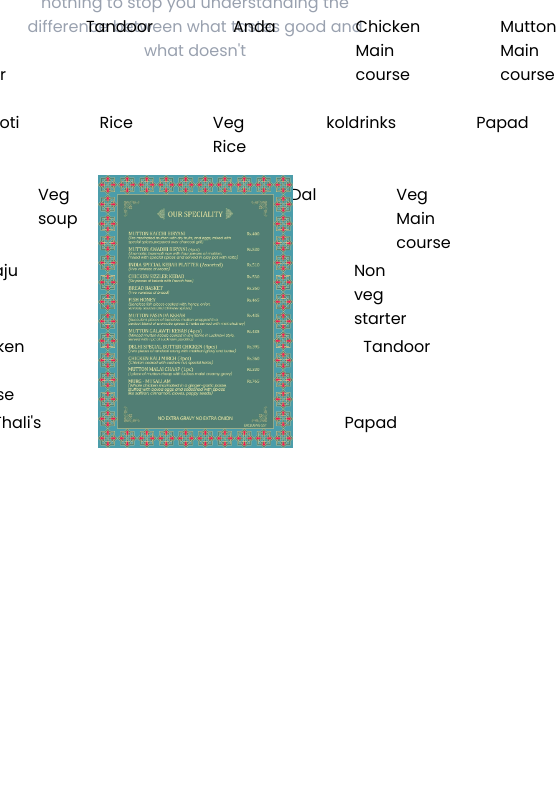
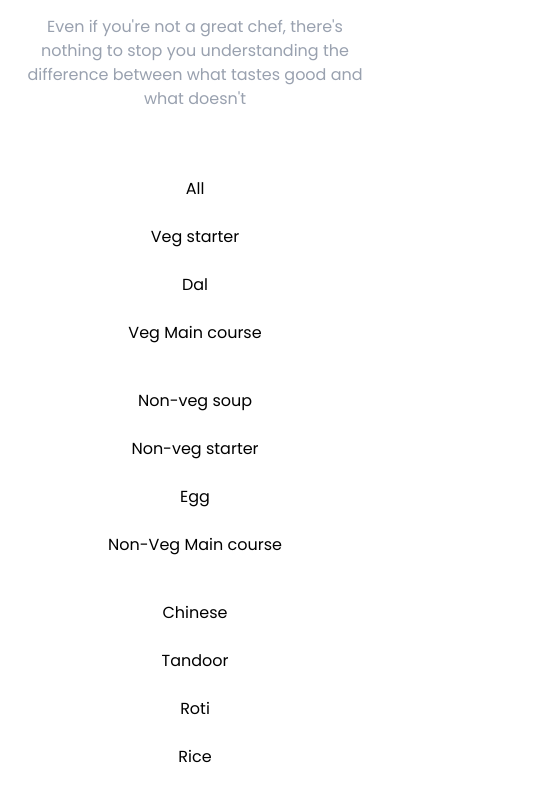
Before and after one commit to iamvivekmane/guruprasad-restaurant-website, a website: page menu.html in a window 390 px wide. Shown: the part 816-1622 px from the top of the page, 556 px wide, since content can reach past the window. Drawn offline with nearby package versions, Linux system fonts and the light colour scheme; a web font is replaced by a local one.

Commit message:
Completed responsive design for menu page

```diff
--- a/css/style.css
+++ b/css/style.css
@@ -314,3 +314,10 @@ li:hover {
     border-bottom-width: 4px;
     border-bottom: 4px solid transparent;
 }
+
+
+
+.borderbottom{
+    border-bottom: 1px;
+    border-color: black;
+}
--- a/menu.html
+++ b/menu.html
@@ -30,9 +30,8 @@
                     <ul class="flex flex-row text-white justify-between pl-2 h-full poppinsbold">
                         <li class="cursor-pointer pt-8"><a href="index.html">Home</a></li>
                         <li class="cursor-pointer pt-8"><a href="about.html">About</a></li>
-                        <li class="cursor-pointer pt-8">Menu</li>
-                        <li class="cursor-pointer pt-8">Gallery</li>
-                        <li class="cursor-pointer pt-8">Contact</li>
+                        <li class="cursor-pointer pt-8"><a href="menu.html">Menu</a></li>
+                        <li class="cursor-pointer pt-8"><a href="contact.html">Contact</a></li>
                     </ul>
                 </div>
             </div>
@@ -71,10 +70,10 @@
     </div>
 
     <div
-        class="SECONDCONTAINER fourthcontainer h-60 flex flex-col justify-center items-center  px-20 pt-10 bg-white max-sm:h-60 max-sm:px-10 border-none">
+        class="SECONDCONTAINER fourthcontainer h-60 flex flex-col justify-center items-center  px-20 pt-10 bg-white max-sm:h-90 max-sm:px-10 border-none ">
         <div class="first h-50 flex flex-col justify-center items-center  gap-1 max-sm:w-full max-sm:pt-10">
             <div class="heading poppins2">Test The Best</div>
-            <div class="speciality text-4xl text-black libre2">Discover Our Menu</div>
+            <div class="speciality text-4xl text-black libre2 text-center">Discover Our Menu</div>
             <div class="image py-5"><img src="images/titleimage.png" alt=""></div>
         </div>
         <div class="description w-190 text-center text-gray-400 h-50 max-sm:w-100 max-sm:text-center max-sm:px-5">
@@ -82,84 +81,42 @@
                 tastes good and what doesn't</span>
         </div>
     </div>
-    <div class="THIRDCONTAINER special w-full h-40 px-20 flex flex-col gap-5 ">
-        <div class="max-lg:hidden firstLine flex items-center justify-center">
-            <ul class="flex gap-20">
-                <li>All</li>
-                <li>Veg soup</li>
-                <li>Veg starter</li>
-                <li>Dal</li>
-                <li>Veg Main course</li>
-                <li>Paneer</li>
-                <li>Kaju</li>
+    <div class="THIRDCONTAINER special w-full h-50 px-20 flex flex-col gap-10 max-lg:px-0  items-center justify-center max-sm:h-170">
+        <div class="firstLine w-full">
+            <ul class="flex gap-5 w-full max-sm:flex-col justify-center max-sm:items-center">
+                <li class="w-1/5 text-center max-sm:w-full border-b">All</li>
+                <li class="w-1/5 text-center max-sm:w-full border-b">Veg starter</li>
+                <li class="w-1/5 text-center max-sm:w-full">Dal</li>
+                <li class="w-1/5 text-center max-sm:w-full">Veg Main course</li>
             </ul>
         </div>
-        <div class="secondLine flex items-center justify-center">
-            <ul class="flex gap-20">
-                <li>Non veg soup</li>
-                <li>Non veg starter</li>
-                <li>Tandoor</li>
-                <li>Anda</li>
-                <li>Chicken Main course</li>
-                <li>Mutton Main course</li>
+        <div class="secondLine w-full">
+            <ul class="flex gap-5 w-full max-sm:flex-col justify-center max-sm:items-center">
+                <li class="w-1/5 text-center max-sm:w-full">Non-veg soup</li>
+                <li class="w-1/5 text-center max-sm:w-full">Non-veg starter</li>
+                <li class="w-1/5 text-center max-sm:w-full">Egg</li>
+                <li class="w-1/5 text-center max-sm:w-full">Non-Veg Main course</li>
             </ul>
         </div>
-        <div class="thirdLine flex items-center justify-center">
-            <ul class="flex gap-20">
-                <li>Thali's</li>
-                <li>Roti</li>
-                <li>Rice</li>
-                <li>Veg Rice</li>
-                <li>koldrinks</li>
-                <li>Papad</li>
+        <div class="thirdLine w-full">
+            <ul class="flex gap-5 w-full max-sm:flex-col justify-center max-sm:items-center">
+                <li class="w-1/5 text-center max-sm:w-full">Chinese</li>
+                <li class="w-1/5 text-center max-sm:w-full">Tandoor</li>
+                <li class="w-1/5 text-center max-sm:w-full">Roti</li>
+                <li class="w-1/5 text-center max-sm:w-full">Rice</li>
             </ul>
-        </div>
-        <div class="hidden max-lg:block">
-            <div class=" firstLine flex items-center justify-center">
-                <ul class="flex gap-20">
-                    <li>All</li>
-                    <li>Veg soup</li>
-                    <li>Veg starter</li>
-                    <li>Dal</li>
-                    <li>Veg Main course</li>
-                </ul>
-            </div>
-            <div class="secondLine flex items-center justify-center">
-                <ul class="flex gap-20">
-                    <li>Kaju</li>
-                    <li>Paneer</li>
-                    <li>Non veg soup</li>
-                    <li>Non veg starter</li>
-                </ul>
-            </div>
-            <div class="thirdLine flex items-center justify-center">
-                <ul class="flex gap-20">
-                    <li>Chicken Main course</li>
-                    <li>Mutton Main course</li>
-                    <li>Anda</li>
-                    <li>Tandoor</li>
-                </ul>
-            </div>
-            <div class="fourthline flex items-center justify-center">
-                <ul class="flex gap-20">
-                    <li>Thali's</li>
-                    <li>Roti</li>
-                    <li>Rice</li>
-                    <li>Papad</li>
-                </ul>
-            </div>
         </div>
     </div>
 
-    <div class="FOURTHCONTAINER w-full h-300 flex justify-center">
-        <div class="firstImageMenu w-1/2 bg-white">
-            <img class="h-fit" src="images/menu.jpg" alt="">
+    <div class="FOURTHCONTAINER w-full h-250 flex justify-center pb-10 max-lg:h-130 max-lg:items-center">
+        <div class="firstImageMenu w-1/2 bg-white max-lg:w-[90%]">
+            <img class="" src="images/menu.jpg" alt="">
         </div>
 
     </div>
 
     <div
-        class="FIFTHCONTAINER ninethcontainer w-full h-130 flex  px-25 py-30 max-lg:flex-col max-lg:items-center justify-center max-lg:h-220 max-lg:px-10 max-sm:h-250 bg-red-500">
+        class="FIFTHCONTAINER ninethcontainer w-full h-130 flex  px-25 py-30 max-lg:flex-col max-lg:items-center justify-center max-lg:h-220 max-lg:px-10 max-sm:h-250 ">
         <div class="first  w-1/4 max-lg:w-full max-lg:gap-20">
             <div class="image flex justify-center items-center">
                 <img class="w-40" src="images/logo.png" alt="">
```
Also changed, not shown: about.html (+12 -13 lines), contact.html (+2 -3 lines), index.html (+4 -5 lines), css/output.css.
